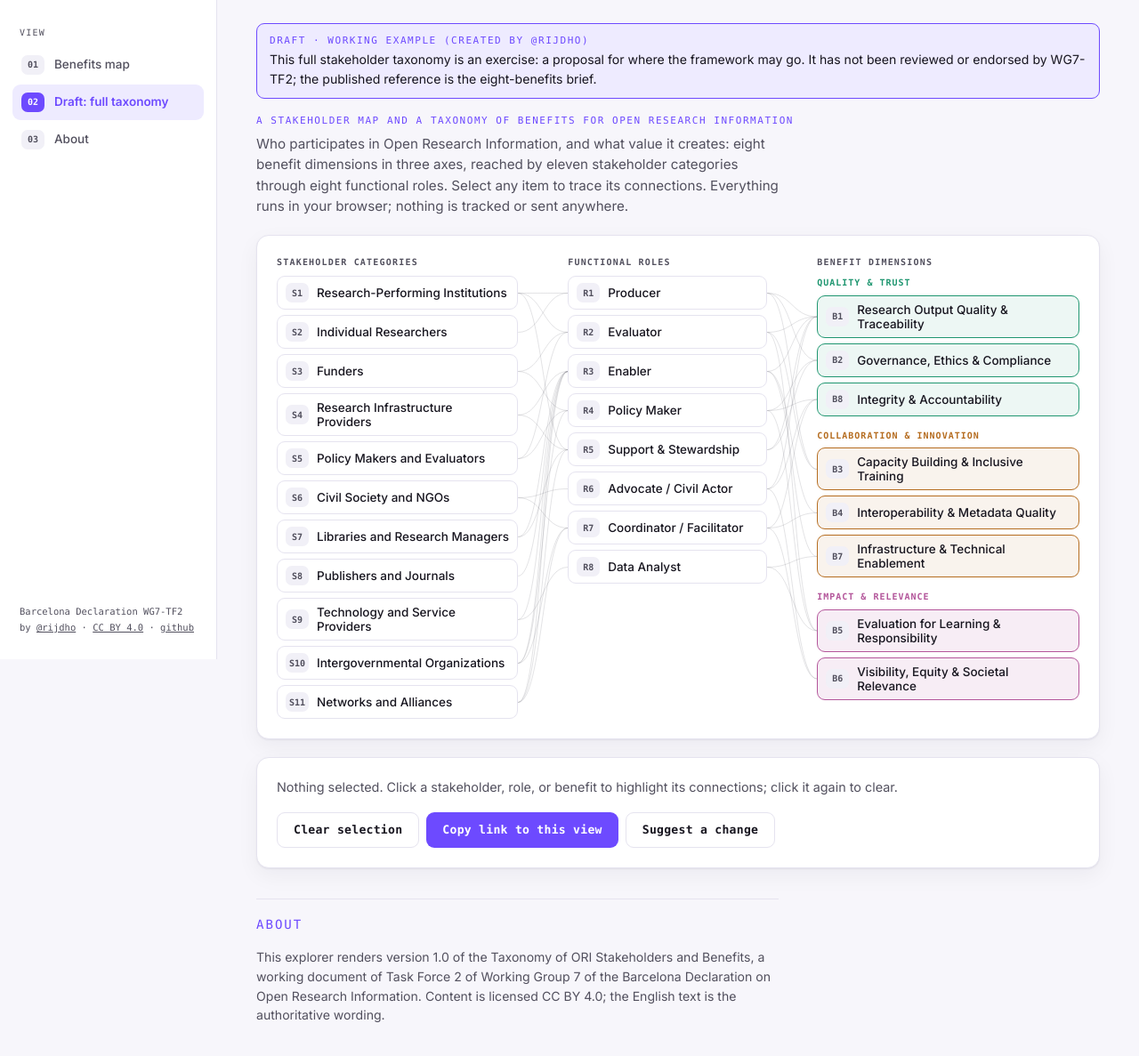
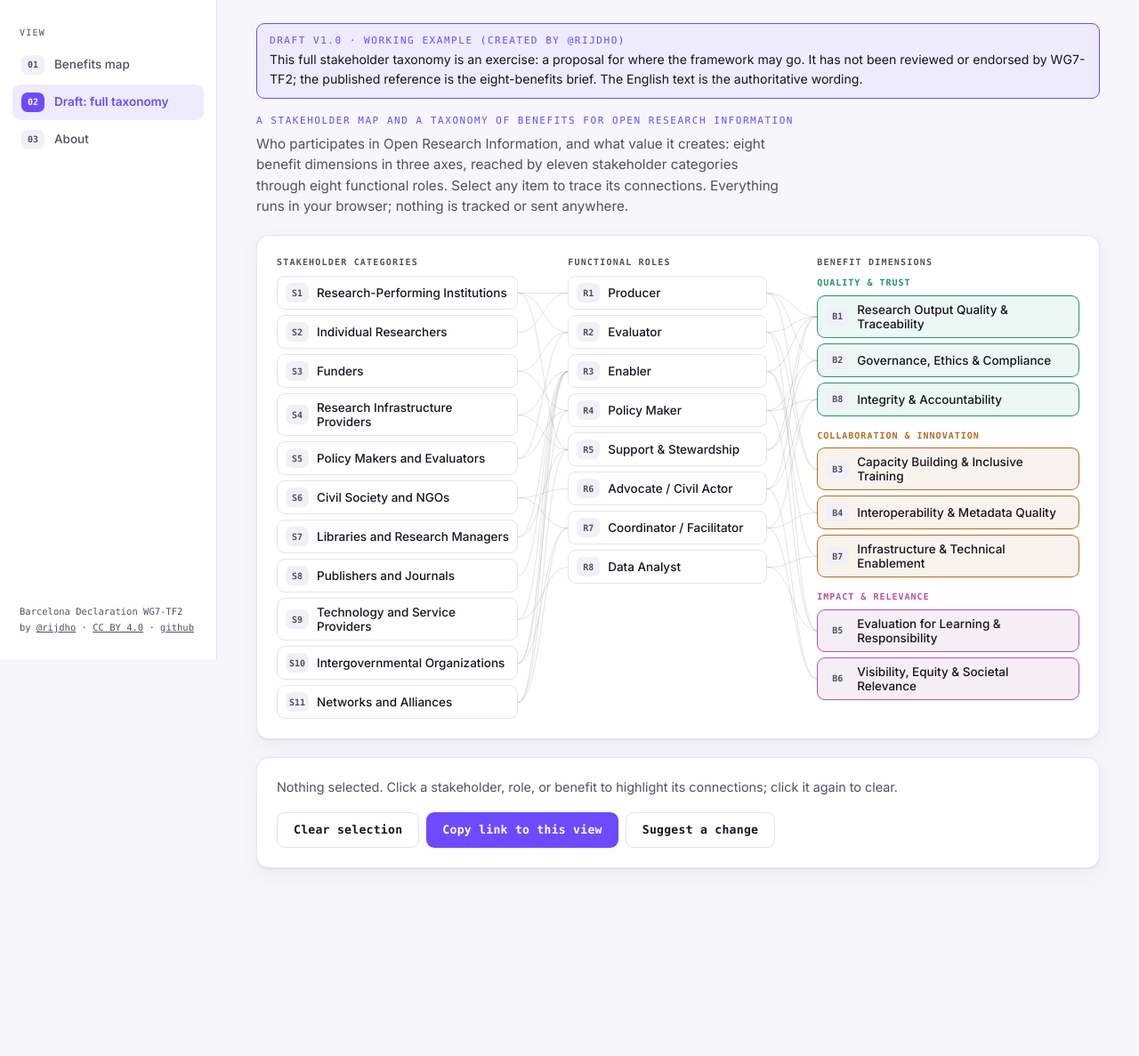
Before and after one commit to rijdho/barcelona-wg7-tf2, a website: page site/draft/index.html in a window 1280 px wide. Shown: the part 59-1246 px from the top of the page at 89% size. After the commit the page ends 1107 px from the top, so only its background shows below. Drawn offline with Linux system fonts and the light colour scheme.

Commit message:
Drop the draft page's About block; fold version and wording note into the banner

```diff
--- a/site/draft/app.js
+++ b/site/draft/app.js
@@ -1,4 +1,4 @@
-import { UI, LOCALES, detectLocale } from "./i18n.js?v=4";
+import { UI, LOCALES, detectLocale } from "./i18n.js?v=5";
 
 // Suggestion channel: a prefilled GitHub issue form. Issues need the repo to
 // be public, so the button stays hidden until `enabled` flips on flip day.
@@ -270,10 +270,9 @@ function renderChrome() {
   const L = state.lang;
   document.documentElement.lang = L;
   document.querySelectorAll("[data-i18n]").forEach((el) => {
-    el.textContent = UI[L][el.dataset.i18n];
+    el.textContent = UI[L][el.dataset.i18n].replace("{version}", state.data.version);
   });
   $("#lede").textContent = t("lede");
-  $("#about-body").textContent = t("aboutBody").replace("{version}", state.data.version);
   document.querySelectorAll(".langs button").forEach((b) => {
     b.setAttribute("aria-current", String(b.dataset.lang === L));
   });
--- a/site/draft/i18n.js
+++ b/site/draft/i18n.js
@@ -7,8 +7,8 @@ export const LOCALES = ["en", "de", "es"];
 export const UI = {
   en: {
     title: "Stakeholders & Benefits",
-    draftLabel: "Draft · working example (created by @rijdho)",
-    draftBanner: "This full stakeholder taxonomy is an exercise: a proposal for where the framework may go. It has not been reviewed or endorsed by WG7-TF2; the published reference is the eight-benefits brief.",
+    draftLabel: "Draft v{version} · working example (created by @rijdho)",
+    draftBanner: "This full stakeholder taxonomy is an exercise: a proposal for where the framework may go. It has not been reviewed or endorsed by WG7-TF2; the published reference is the eight-benefits brief. The English text is the authoritative wording.",
     navBack: "Benefits map",
     navDraftSelf: "Draft: full taxonomy",
     eyebrow: "A stakeholder map and a taxonomy of benefits for open research information",
@@ -34,15 +34,11 @@ export const UI = {
     suggest: "Suggest a change",
     shared: "Link copied",
     aboutTitle: "About",
-    aboutBody:
-      "This explorer renders version {version} of the Taxonomy of ORI Stakeholders and Benefits, " +
-      "a working document of Task Force 2 of Working Group 7 of the Barcelona Declaration on Open " +
-      "Research Information. Content is licensed CC BY 4.0; the English text is the authoritative wording.",
   },
   de: {
     title: "Stakeholder & Nutzen",
-    draftLabel: "Entwurf · Arbeitsbeispiel (erstellt von @rijdho)",
-    draftBanner: "Diese vollständige Stakeholder-Taxonomie ist eine Übung: ein Vorschlag, wohin sich der Rahmen entwickeln könnte. Sie wurde von WG7-TF2 weder geprüft noch bestätigt; die veröffentlichte Referenz ist der Acht-Nutzen-Brief.",
+    draftLabel: "Entwurf v{version} · Arbeitsbeispiel (erstellt von @rijdho)",
+    draftBanner: "Diese vollständige Stakeholder-Taxonomie ist eine Übung: ein Vorschlag, wohin sich der Rahmen entwickeln könnte. Sie wurde von WG7-TF2 weder geprüft noch bestätigt; die veröffentlichte Referenz ist der Acht-Nutzen-Brief. Der englische Text ist maßgeblich.",
     navBack: "Nutzen-Karte",
     navDraftSelf: "Entwurf: vollständige Taxonomie",
     eyebrow: "Eine Stakeholder-Karte und eine Nutzen-Taxonomie für offene Forschungsinformation",
@@ -68,15 +64,11 @@ export const UI = {
     suggest: "Änderung vorschlagen",
     shared: "Link kopiert",
     aboutTitle: "Über",
-    aboutBody:
-      "Dieser Explorer zeigt Version {version} der Taxonomie der ORI-Stakeholder und -Nutzen, " +
-      "ein Arbeitsdokument der Task Force 2 der Working Group 7 der Barcelona Declaration on Open " +
-      "Research Information. Inhalte stehen unter CC BY 4.0; der englische Text ist maßgeblich.",
   },
   es: {
     title: "Stakeholders y beneficios",
-    draftLabel: "Borrador · ejemplo de trabajo (creado por @rijdho)",
-    draftBanner: "Esta taxonomía completa de stakeholders es un ejercicio: una propuesta de hacia dónde puede ir el marco. No ha sido revisada ni respaldada por WG7-TF2; la referencia publicada es el brief de ocho beneficios.",
+    draftLabel: "Borrador v{version} · ejemplo de trabajo (creado por @rijdho)",
+    draftBanner: "Esta taxonomía completa de stakeholders es un ejercicio: una propuesta de hacia dónde puede ir el marco. No ha sido revisada ni respaldada por WG7-TF2; la referencia publicada es el brief de ocho beneficios. El texto en inglés es la redacción autorizada.",
     navBack: "Mapa de beneficios",
     navDraftSelf: "Borrador: taxonomía completa",
     eyebrow: "Un mapa de stakeholders y una taxonomía de beneficios para la información abierta sobre investigación",
@@ -102,10 +94,6 @@ export const UI = {
     suggest: "Sugerir un cambio",
     shared: "Enlace copiado",
     aboutTitle: "Acerca de",
-    aboutBody:
-      "Este explorador muestra la versión {version} de la Taxonomía de stakeholders y beneficios de ORI, " +
-      "un documento de trabajo del Task Force 2 del Working Group 7 de la Barcelona Declaration on Open " +
-      "Research Information. El contenido está bajo CC BY 4.0; el texto en inglés es la redacción autorizada.",
   },
 };
 
--- a/site/draft/index.html
+++ b/site/draft/index.html
@@ -83,15 +83,11 @@
             </div>
           </section>
 
-          <section class="about" id="about">
-            <p class="eyebrow" data-i18n="aboutTitle"></p>
-            <p class="muted" id="about-body"></p>
-          </section>
         </div>
       </main>
     </div>
   </div>
 
-  <script type="module" src="app.js?v=5"></script>
+  <script type="module" src="app.js?v=6"></script>
 </body>
 </html>
```
